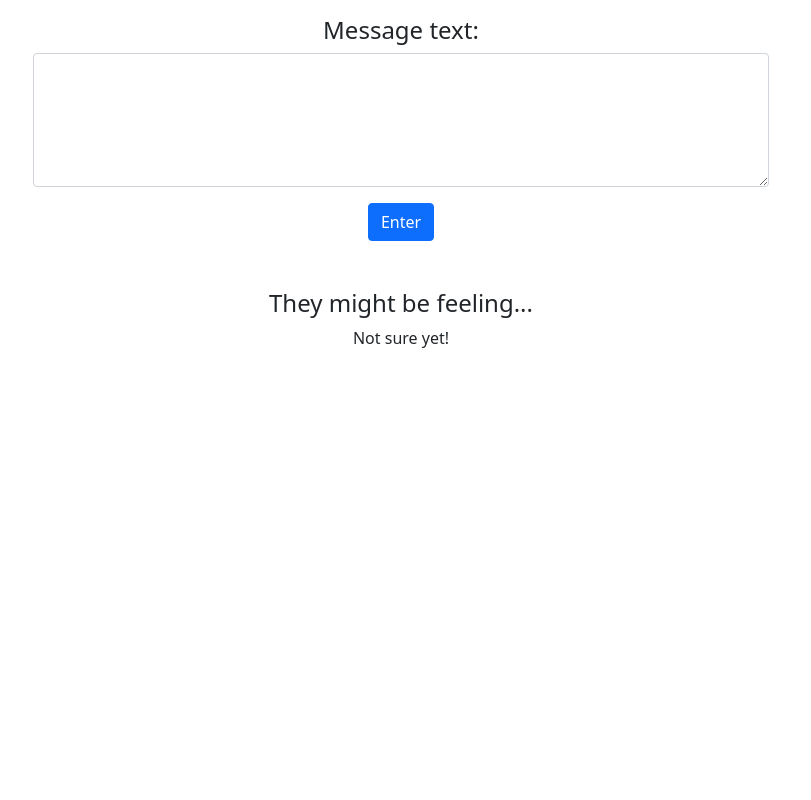
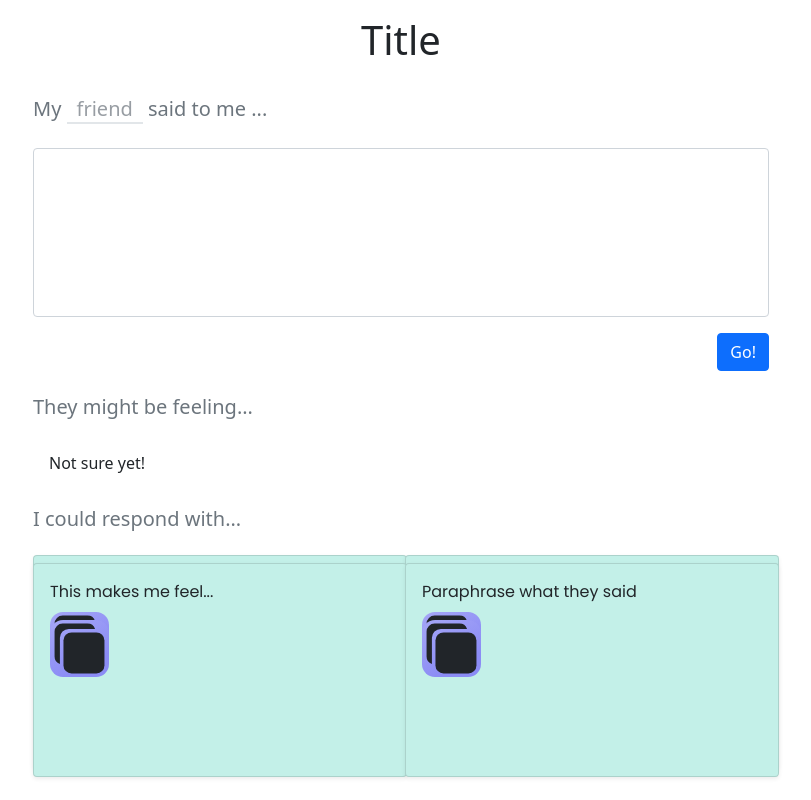
Before and after one commit to zifgu/cmd-f-2022, a React (Create React App) app: page / in a window 1280 px wide. Shown: the whole page, without its empty margins (239-1050 px from the left). Built offline with nearby package versions, Linux system fonts and the light colour scheme; no server answers.

Commit message:
Build UI design

```diff
--- a/package.json
+++ b/package.json
@@ -11,6 +11,7 @@
     "react": "^17.0.2",
     "react-bootstrap": "^2.2.0",
     "react-dom": "^17.0.2",
+    "react-icons": "^4.3.1",
     "react-scripts": "5.0.0",
     "web-vitals": "^2.1.4"
   },
--- a/src/App.js
+++ b/src/App.js
@@ -2,15 +2,15 @@ import Container from "react-bootstrap/Container";
 import Row from "react-bootstrap/Row";
 import Col from "react-bootstrap/Col";
 import 'bootstrap/dist/css/bootstrap.min.css';
-import { MessageInput } from "./components/MessageInput";
+import { AppMain } from "./components/AppMain";
 
 function App() {
     return (
         <div className="d-flex flex-column min-vh-100">
             <Container>
                 <Row className="my-3 justify-content-center">
-                    <Col lg={8} className="text-center">
-                        <MessageInput />
+                    <Col md={8}>
+                        <AppMain />
                     </Col>
                 </Row>
             </Container>
--- /dev/null
+++ b/src/components/AppMain.js
@@ -0,0 +1,65 @@
+import { useMemo, useState } from "react";
+import { Input } from "./Input";
+import { Emotions } from "./Emotions";
+import { Responses } from "./Responses";
+
+const { Configuration, OpenAIApi } = require("openai");
+
+function generatePrompt(relationship, textMessage) {
+    return `Decide whether the emotion in a text message is happy, angry, or sad.\n\nText message: "${textMessage}"\nEmotion:`;
+}
+
+async function getEmotion(openai, relationship, message) {
+    const response = await openai.createCompletion("text-davinci-001", {
+        prompt: generatePrompt(relationship, message),
+        temperature: 0,
+        max_tokens: 5,
+        top_p: 1,
+        frequency_penalty: 0.5,
+        presence_penalty: 0,
+    });
+
+    console.log(response);
+
+    return response.data.choices[0].text.trim();
+}
+
+export function AppMain() {
+    const [emotion, setEmotion] = useState(null);
+
+    // Compute the OpenAIApi interface once and store it for later
+    const openai = useMemo(() => {
+        const configuration = new Configuration({
+            apiKey: `${process.env.REACT_APP_OPENAI_API_KEY}`,
+        });
+
+        return new OpenAIApi(configuration);
+    }, []);
+
+    const updateEmotion = async (relationship, message) => {
+        const emotion = await getEmotion(openai, relationship, message);
+        setEmotion(emotion);
+    }
+
+    return (
+        <>
+            <h1 className="text-center">Title</h1>
+            <Input onSubmit={updateEmotion} />
+            <Emotions emotion={emotion}/>
+            <Responses responses={[
+                {
+                    text: "Basic response",
+                },
+                {
+                    text: "😊😗",
+                },
+                {
+                    text: "This makes me feel...",
+                },
+                {
+                    text: "Paraphrase what they said",
+                },
+            ]}/>
+        </>
+    );
+}
--- /dev/null
+++ b/src/components/Common.js
@@ -0,0 +1,11 @@
+import Col from "react-bootstrap/Col";
+
+export function Heading(props) {
+    return (
+        <Col md={12}>
+            <h5 className="text-secondary my-4">
+                {props.children}
+            </h5>
+        </Col>
+    );
+}
--- /dev/null
+++ b/src/components/Emotions.js
@@ -0,0 +1,27 @@
+import Row from "react-bootstrap/Row";
+import Col from "react-bootstrap/Col";
+import { Heading } from "./Common";
+import ListGroup from "react-bootstrap/ListGroup";
+
+export function Emotions({ emotion }) {
+    return (
+        <Row>
+            <Heading>
+                They might be feeling...
+            </Heading>
+            <Col md={12}>
+                <ListGroup className="text-secondary">
+                    <Emotion emotion={emotion ?? "Not sure yet!"}/>
+                </ListGroup>
+            </Col>
+        </Row>
+    );
+}
+
+function Emotion({ emotion }) {
+    return (
+        <ListGroup.Item action className="border-0">
+            { emotion }
+        </ListGroup.Item>
+    );
+}
--- /dev/null
+++ b/src/components/Input.js
@@ -0,0 +1,90 @@
+import Col from "react-bootstrap/Col";
+import Form from "react-bootstrap/Form";
+import Button from "react-bootstrap/Button";
+import Row from "react-bootstrap/Row";
+import { useEffect, useLayoutEffect, useRef, useState } from "react";
+import { Heading } from "./Common";
+import "../styles/input.css";
+
+const defaultRelationshipValue = "friend";
+
+export function Input({ onSubmit }) {
+    const [message, setMessage] = useState("");
+    const [relationship, setRelationship] = useState(defaultRelationshipValue);
+
+    const relationshipInput = (
+        <RelationshipInput
+            value={relationship}
+            onValueChange={(value) => setRelationship(value)}
+        />
+    );
+
+    return (
+        <Row>
+            <Col md={12}>
+                <Form>
+                    <Heading>
+                        My {relationshipInput} said to me ...
+                    </Heading>
+                    <Form.Control as="textarea"
+                                  rows={5}
+                                  value={message}
+                                  className="w-100 p-3 rounded-2 overflow-scroll"
+                                  onChange={(event) => {
+                                      setMessage(event.target.value);
+                                  }}
+                                  style={{ resize: "none" }}
+                    />
+                </Form>
+            </Col>
+            <Col md={12} className="text-end">
+                <Button className="mt-3"
+                        onClick={() => onSubmit(relationship, message)}
+                >
+                    Go!
+                </Button>
+            </Col>
+        </Row>
+    );
+}
+
+function RelationshipInput({ value, onValueChange }) {
+    // Code to make the width dynamic:
+    // https://towardsdev.com/dynamic-input-length-react-component-536495154830
+
+    const [visible, setVisible] = useState(false);
+    const [width, setWidth] = useState(20);
+    const measurer = useRef();
+
+    useEffect(() => {
+        setVisible(true);
+    }, [value]);
+
+    useLayoutEffect(() => {
+        if (visible && measurer?.current) {
+            const rect = measurer.current.getBoundingClientRect();
+            setWidth(rect.width + 20);
+            setVisible(false);
+        }
+    }, [visible]);
+
+    return (
+        <>
+            <span ref={measurer}>
+                {visible && value}
+            </span>
+            <input
+                type="text"
+                className="text-input relationship-input"
+                value={value}
+                onChange={(event) => {
+                    onValueChange(event.target.value);
+                }}
+                maxLength={25}
+                style={{
+                    width: width,
+                }}
+            />
+        </>
+    );
+}
--- /dev/null
+++ b/src/components/Responses.js
@@ -0,0 +1,72 @@
+import Col from "react-bootstrap/Col";
+import Row from "react-bootstrap/Row";
+import Card from "react-bootstrap/Card";
+import "../styles/response_card.css";
+import { IoCopy } from "react-icons/io5";
+import { useState } from "react";
+import { Heading } from "./Common";
+
+export function Responses({ responses }) {
+    return (
+        <>
+            <Row>
+                <Heading>
+                    I could respond with...
+                </Heading>
+            </Row>
+            <Row className="g-2 row-cols-2">
+                {
+                    responses.map((response) => (
+                        <Col key={response.text}>
+                            <ResponseCard
+                                responseText={response.text}
+                                responseBody={response.body}
+                            />
+                        </Col>
+                    ))
+                }
+            </Row>
+        </>
+    );
+}
+
+export function ResponseCard({ responseText, bodyText }) {
+    return (
+        <Card className="shadow-sm response-card">
+            <Card.Body>
+                <Card.Text>{responseText}</Card.Text>
+                {
+                    bodyText ?
+                        <Card.Text>{bodyText}</Card.Text> : null
+                }
+                <CopyButton textToCopy={responseText}/>
+            </Card.Body>
+        </Card>
+    );
+}
+
+export function CopyButton({ textToCopy }) {
+    const [copied, setCopied] = useState(false);
+
+    return (
+        <>
+            <IoCopy
+                className="copy-button"
+                size={20}
+                onClick={async () => {
+                    await navigator.clipboard.writeText(textToCopy);
+
+                    setCopied(true);
+
+                    setTimeout(() => setCopied(false), 2000);
+                }}
+            />
+            {
+                copied ?
+                    <span className="small mx-2 opacity-50" style={{ display: "inline-block" }}>
+                        Copied!
+                    </span> : null
+            }
+        </>
+    );
+}
--- /dev/null
+++ b/src/styles/input.css
@@ -0,0 +1,21 @@
+.text-input {
+    color: #6d757d;
+    opacity: 70%;
+    border: none;
+}
+
+.text-input:focus {
+    outline: none!important;
+    background-color: rgba(206, 212, 218, 15%);
+}
+
+.text-input:hover {
+    opacity: 100%;
+    background-color: rgba(206, 212, 218, 15%);
+}
+
+.relationship-input {
+    display: inline;
+    text-align: center;
+    border-bottom: 2px solid rgba(206, 212, 218, 80%);
+}
--- /dev/null
+++ b/src/styles/response_card.css
@@ -0,0 +1,63 @@
+@import url("https://fonts.googleapis.com/css?family=Poppins:200i,400&display=swap");
+
+.response-card {
+    font-family: 'Poppins';
+    position: absolute;
+    width: 374.11px;
+    height: 213.82px;
+    background-color: #C3F0E8;
+}
+
+.response-card:hover {
+    background-color: #B1DAC6;
+}
+
+.copy-button {
+    font-family: 'Poppins';
+    background-color: #A5A6F6;
+    position: absolute;
+    width: 59px;
+    height: 57px;
+    /*
+    border: 5px solid #7D7D7D;
+    box-sizing: border-box;
+    */
+    border-radius: 13px;
+    background-image: linear-gradient(150deg, #A5A6F6 0%, #8B8CF5 74%);
+    border: none;
+    z-index: 1;
+}
+
+.copy-button:hover {
+    color: #fff;
+}
+
+.copy-button:hover:after {
+    top: 0;
+    height: 100%;
+}
+
+.copy-button:after {
+    position: absolute;
+    content: "";
+    width: 100%;
+    height: 0;
+    bottom: 0;
+    left: 0;
+    z-index: -1;
+    border-radius: 13px;
+    background-color: #8D8FF0;
+    background-image: linear-gradient(315deg, #8D8FF0 0%, #D2D3F2 74%);
+    box-shadow:
+            -7px -7px 20px 0px #fff9,
+            -4px -4px 5px 0px #fff9,
+            7px 7px 20px 0px #0002,
+            4px 4px 5px 0px #0001;
+    transition: all 0.3s ease;
+}
+
+
+.copy-button:active {
+    top: 2px;
+
+}
```
Also changed, not shown: 1 other file (tests, documents, lock files or other folders).
